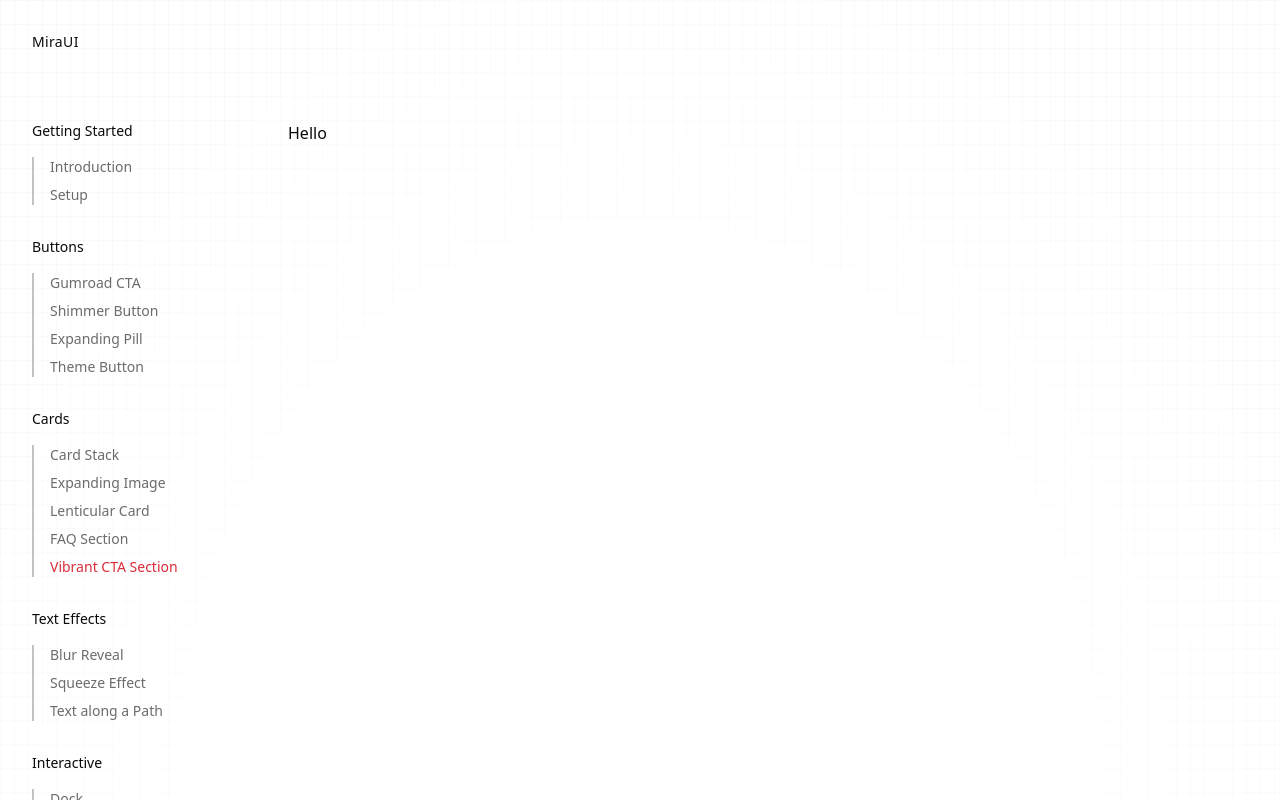
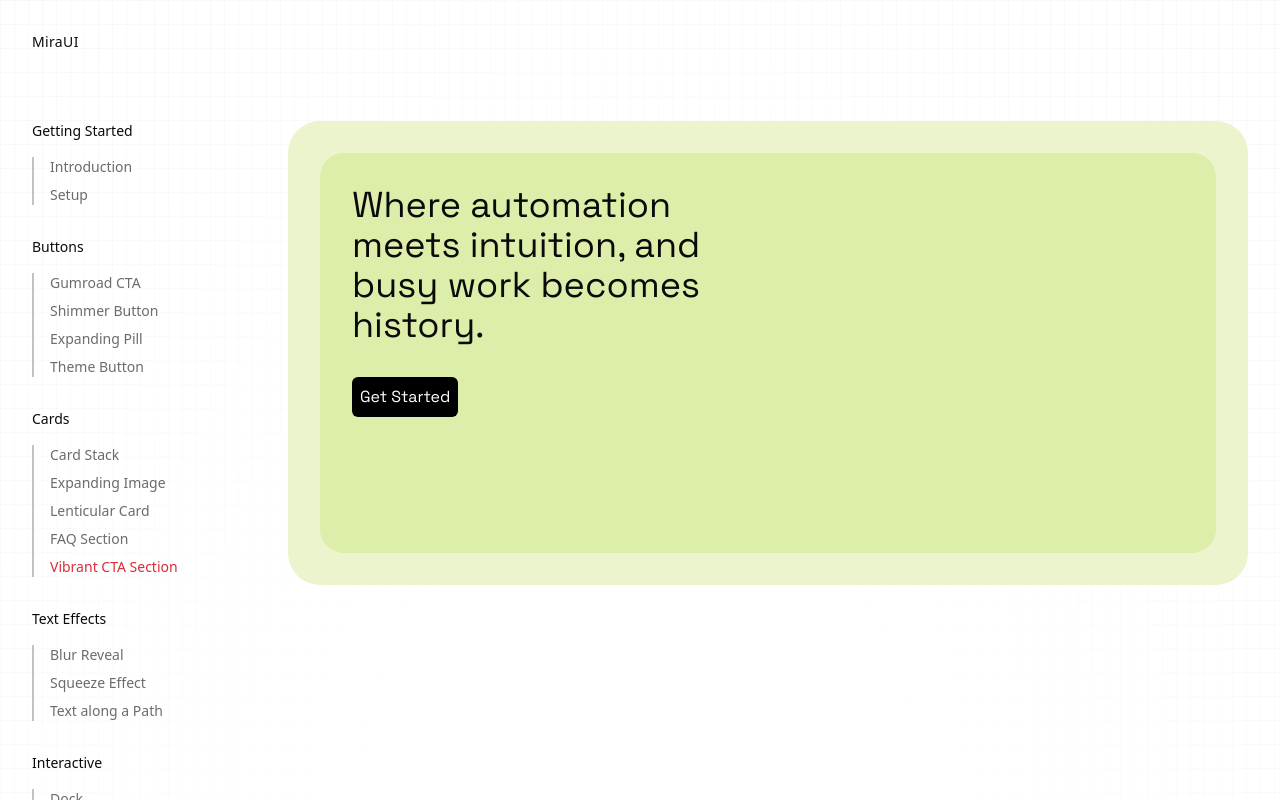
Before and after one commit to k4rtikay/ui-lab, a Next.js app: page /components/vibrant-cta-section in a window 1280 px wide. Built offline with nearby package versions, Linux system fonts and the light colour scheme; some icons are missing.

Commit message:
feat: create layout of the cta section

```diff
--- a/src/app/components/vibrant-cta-section/page.tsx
+++ b/src/app/components/vibrant-cta-section/page.tsx
@@ -1,5 +1,22 @@
-export default function VibrantCtaSection(){
+import { Space_Grotesk } from "next/font/google";
+import { ArrowBigRight } from "lucide-react";
+
+const instrumentSerif = Space_Grotesk({
+    subsets: ["latin"],
+    weight: ["400"],
+});
+
+export default function VibrantCtaSection() {
     return (
-        <div>Hello</div>
+        <div className="bg-[#EBF4CD] p-8 rounded-4xl">
+            <div className="w-full flex justify-between h-[400px] bg-[#DDEDAA] p-8 rounded-3xl">
+                <div className={`w-1/2 flex flex-col gap-8  ${instrumentSerif.className}`}>
+                    <h1 className="text-4xl font-medium">Where automation meets intuition, and busy work becomes history.</h1>
+                    <button className="bg-black flex gap-2 text-white p-2 w-fit rounded-sm">Get Started</button>
+                </div>
+                <div className="w-1/2 h-full">
+                </div>
+            </div>
+        </div>
     )
 }
```
